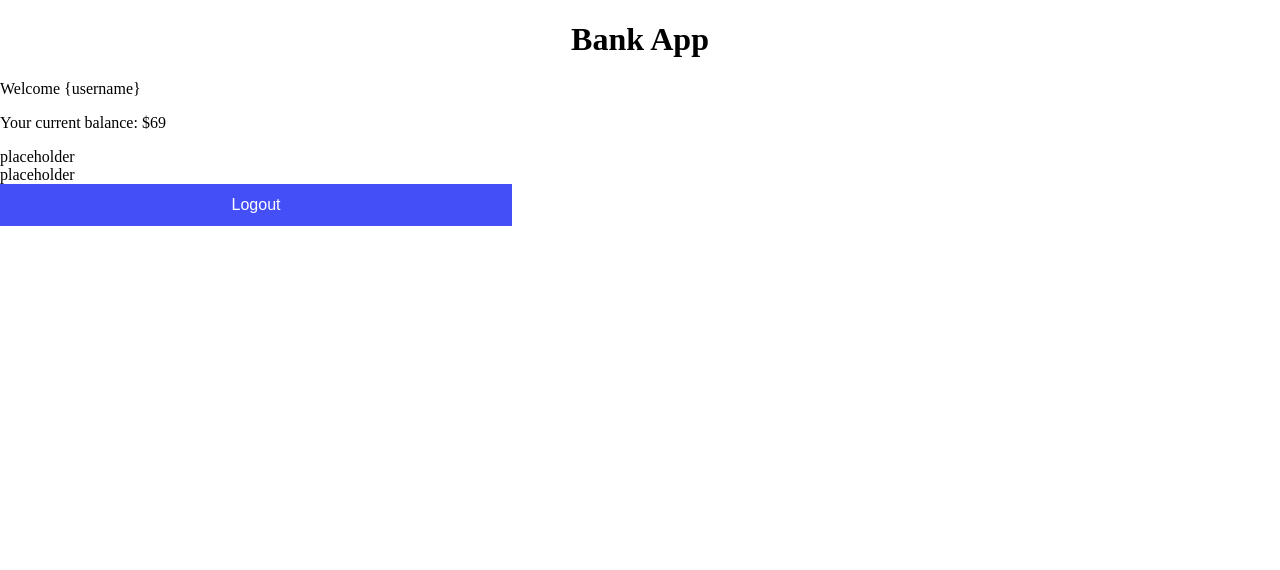
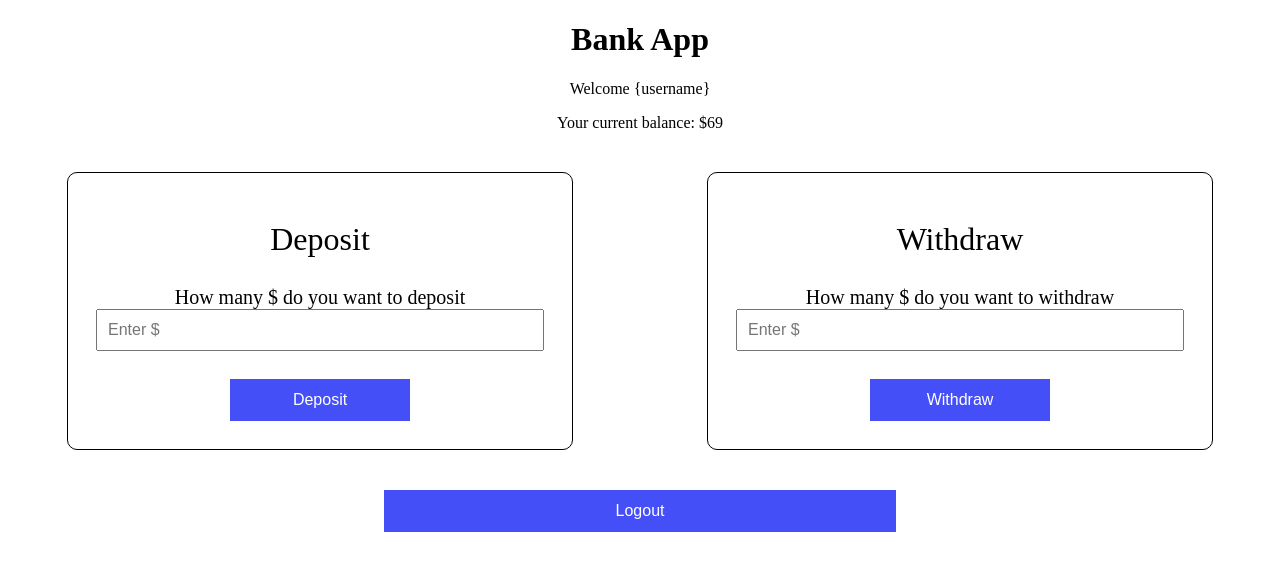
Before and after one commit to jayim243/SWE-266p-Spring2024-CourseProject, a React (Create React App) app in the folder frontend/: page / in a window 1280 px wide. Shown: the top 570 px of the page. Built offline with nearby package versions, Linux system fonts and the light colour scheme.

Commit message:
Add the bank panels

```diff
--- a/frontend/src/App.css
+++ b/frontend/src/App.css
@@ -20,3 +20,26 @@ h1 {
   margin: 20px 0;
   font-size: 32px;
 }
+
+.panel-wrapper {
+  display: flex;
+  justify-content: space-around;
+  margin: 40px 0;
+}
+
+.bank {
+  text-align: center;
+}
+
+.bank-panel {
+  width: 35%;
+  padding: 28px;
+  border: 1px solid black;
+  border-radius: 10px;
+}
+
+.bank-panel-title {
+  margin: 20px 0;
+  font-size: 32px;
+  text-align: center;
+}
--- a/frontend/src/components/Bank.jsx
+++ b/frontend/src/components/Bank.jsx
@@ -1,16 +1,71 @@
-import React from "react";
-import { Button } from "./utils";
+import React, { useState } from "react";
+import { Button, InputField } from "./utils";
 import BankPanel from "./BankPanel";
 
 const Bank = ({ setLogin }) => {
+  const [deposit, setDeposit] = useState("");
+  const [withdraw, setWithdraw] = useState("");
+
+  const onChangeWithdraw = (ev) => {
+    setWithdraw(ev.target.value);
+  };
+
+  const onChangeDeposit = (ev) => {
+    setDeposit(ev.target.value);
+  };
+
+  const DEPOSIT_PANEL = {
+    title: "Deposit",
+    input: (
+      <InputField
+        title="How many $ do you want to deposit"
+        placeholder="Enter $"
+        type="number"
+        value={deposit}
+        onChage={onChangeDeposit}
+      />
+    ),
+    button: (
+      <Button
+        type="primary"
+        caption="Deposit"
+        onClick={() => {
+          alert("Deposited!");
+        }}
+      />
+    ),
+  };
+
+  const WITHDRAWAL_PANEL = {
+    title: "Withdraw",
+    input: (
+      <InputField
+        title="How many $ do you want to withdraw"
+        placeholder="Enter $"
+        type="number"
+        value={withdraw}
+        onChage={onChangeWithdraw}
+      />
+    ),
+    button: (
+      <Button
+        type="primary"
+        caption="Withdraw"
+        onClick={() => {
+          alert("Withdrew!");
+        }}
+      />
+    ),
+  };
+
   return (
-    <div>
+    <div className="bank">
       <p>Welcome {"{username}"}</p>
       <p className="balance">Your current balance: $69</p>
 
       <div className="panel-wrapper">
-        <BankPanel />
-        <BankPanel />
+        <BankPanel {...DEPOSIT_PANEL} />
+        <BankPanel {...WITHDRAWAL_PANEL} />
       </div>
 
       <Button
--- a/frontend/src/components/BankPanel.jsx
+++ b/frontend/src/components/BankPanel.jsx
@@ -1,9 +1,14 @@
 import {} from "./utils";
 
-const Bank = ({ title, leftButton, rightButton, mainContent }) => {
+const Bank = ({ title, input, button, callout }) => {
   return (
     <div className="bank-panel">
-      <div>placeholder</div>
+      <p className="bank-panel-title">{title}</p>
+
+      {input}
+      {button}
+
+      {callout}
     </div>
   );
 };
```
